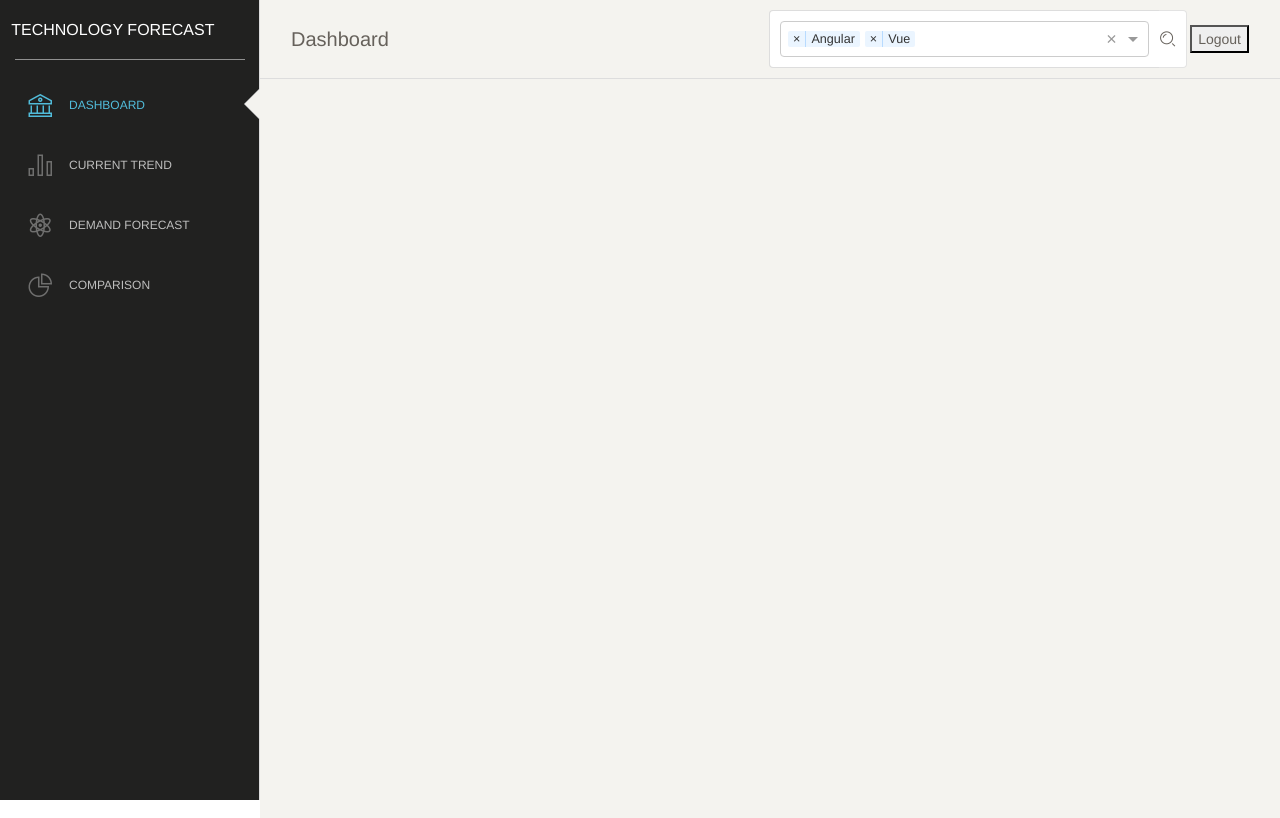
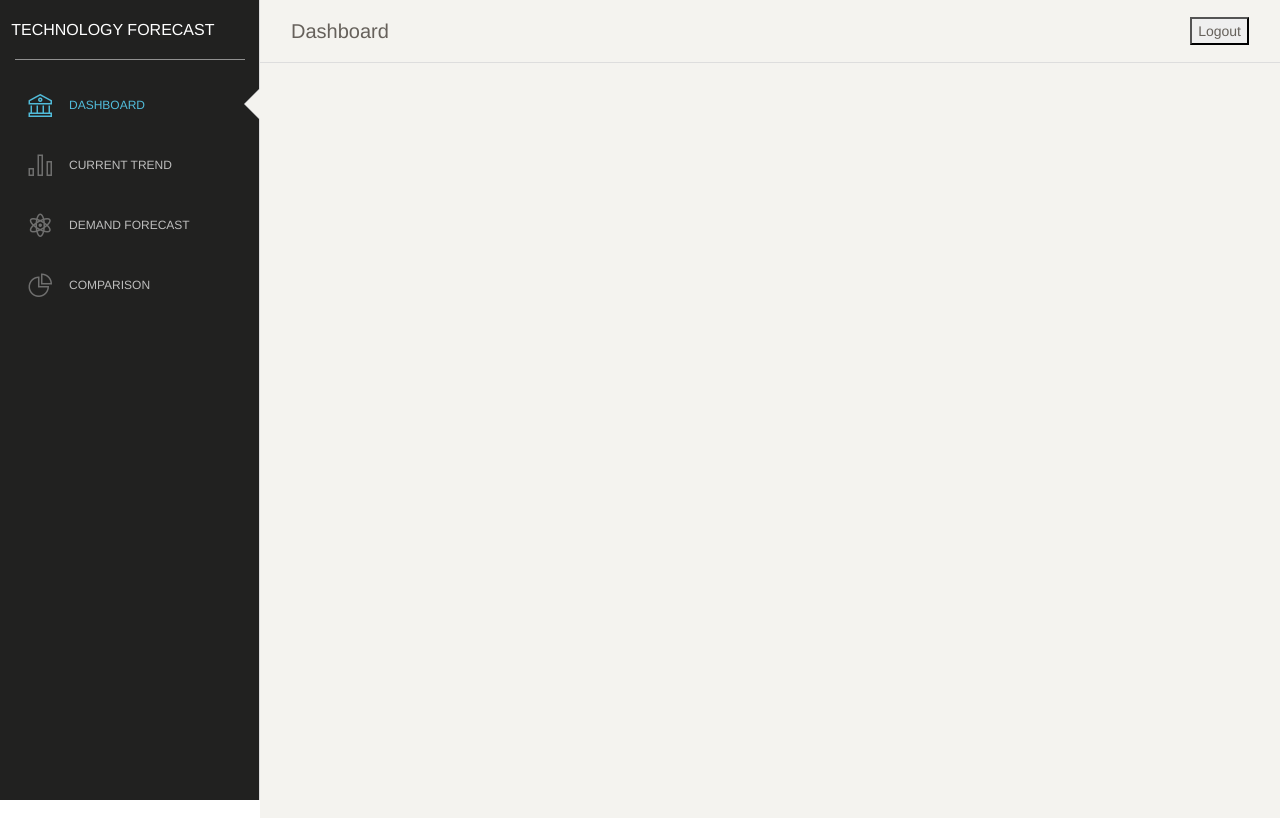
Before and after one commit to vj2050/tech-forecast-1, an Angular app: page /#/dashboard in a window 1280 px wide. Built offline with nearby package versions, Linux system fonts and the light colour scheme; sample sign-in values are in the browser's storage.

Commit message:
Made search box visible on all pages

```diff
--- a/src/app/pages/comparison/comparison.component.html
+++ b/src/app/pages/comparison/comparison.component.html
@@ -2,7 +2,7 @@
   <link rel="stylesheet" href="https://cdnjs.cloudflare.com/ajax/libs/font-awesome/4.7.0/css/font-awesome.min.css">
 </head>
 <div>
-  <div class="row">
+  <div class="row justify-content-md-center m-5">
     <form>
       <div class="input-group">
         <!--          <input type="text" value="" class="form-control" placeholder="Search...">-->
@@ -14,6 +14,7 @@
                    [(ngModel)]="selected"
                    class="form-control"
                    name="test"
+                   style="width: 400px"
         >
         </ng-select>
         <div class="input-group-append" (click)="getSelectedValue()">
--- a/src/app/pages/predictiontrend/predictiontrend.component.html
+++ b/src/app/pages/predictiontrend/predictiontrend.component.html
@@ -2,7 +2,8 @@
   <link rel="stylesheet" href="https://cdnjs.cloudflare.com/ajax/libs/font-awesome/4.7.0/css/font-awesome.min.css">
 </head>
 <div>
-  <div class="row">
+  <div class="row justify-content-md-center m-5">
+
     <form>
       <div class="input-group">
         <!--          <input type="text" value="" class="form-control" placeholder="Search...">-->
@@ -14,6 +15,7 @@
                    [(ngModel)]="selected"
                    class="form-control"
                    name="test"
+                   style="width: 400px"
         >
         </ng-select>
         <div class="input-group-append" (click)="getSelectedValue()">
--- a/src/app/pages/trend/trend.component.html
+++ b/src/app/pages/trend/trend.component.html
@@ -2,7 +2,7 @@
   <link rel="stylesheet" href="https://cdnjs.cloudflare.com/ajax/libs/font-awesome/4.7.0/css/font-awesome.min.css">
 </head>
 <div>
-<div class="row">
+<div class="row justify-content-md-center m-5">
   <form>
     <div class="input-group">
       <!--          <input type="text" value="" class="form-control" placeholder="Search...">-->
@@ -13,6 +13,7 @@
                  [(ngModel)]="selected"
                  class="form-control"
                  name="test"
+                 style="width: 400px"
       >
       </ng-select>
       <div class="input-group-append" (click)="getSelectedValue()">
--- a/src/app/pages/trend/trend.component.ts
+++ b/src/app/pages/trend/trend.component.ts
@@ -28,9 +28,7 @@ export class TrendComponent implements OnInit{
     {id: 8, name: 'Javascript'},
   ];
 
-  selected = [
-    {id: 5, name: 'Python'},
-  ];
+  selected = {id: 5, name: 'Python'};
 
   getSelectedValue(){
     console.log(this.selected);
--- a/src/app/shared/navbar/navbar.component.html
+++ b/src/app/shared/navbar/navbar.component.html
@@ -20,26 +20,26 @@
 
 
     <div class="collapse navbar-collapse justify-content-end" id="collapseExample" [ngbCollapse]="isCollapsed">
-      <form>
-        <div class="input-group">
-<!--          <input type="text" value="" class="form-control" placeholder="Search...">-->
-          <ng-select [items]="categories"
-                     bindLabel="name"
-                     appendTo="body"
-                     placeholder="Search here ..."
-                     [multiple]="true"
-                     [(ngModel)]="selected"
-                     class="form-control"
-                     name="test"
-          >
-          </ng-select>
-          <div class="input-group-append" (click)="getSelectedValue()">
-            <div class="input-group-text">
-              <i class="nc-icon nc-zoom-split" ></i>
-            </div>
-          </div>
-        </div>
-      </form>
+<!--      <form>-->
+<!--        <div class="input-group">-->
+<!--&lt;!&ndash;          <input type="text" value="" class="form-control" placeholder="Search...">&ndash;&gt;-->
+<!--          <ng-select [items]="categories"-->
+<!--                     bindLabel="name"-->
+<!--                     appendTo="body"-->
+<!--                     placeholder="Search here ..."-->
+<!--                     [multiple]="true"-->
+<!--                     [(ngModel)]="selected"-->
+<!--                     class="form-control"-->
+<!--                     name="test"-->
+<!--          >-->
+<!--          </ng-select>-->
+<!--          <div class="input-group-append" (click)="getSelectedValue()">-->
+<!--            <div class="input-group-text">-->
+<!--              <i class="nc-icon nc-zoom-split" ></i>-->
+<!--            </div>-->
+<!--          </div>-->
+<!--        </div>-->
+<!--      </form>-->
 
       <div>
         <button>
```
